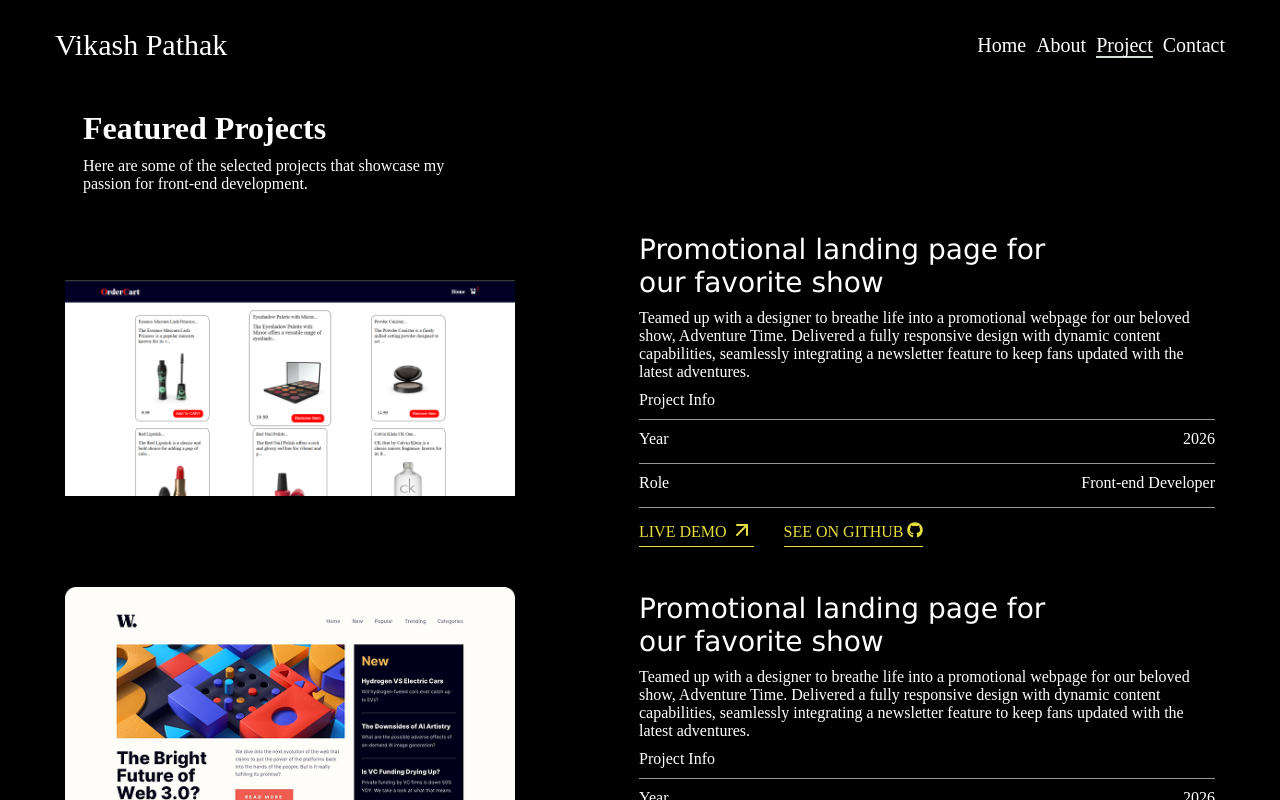
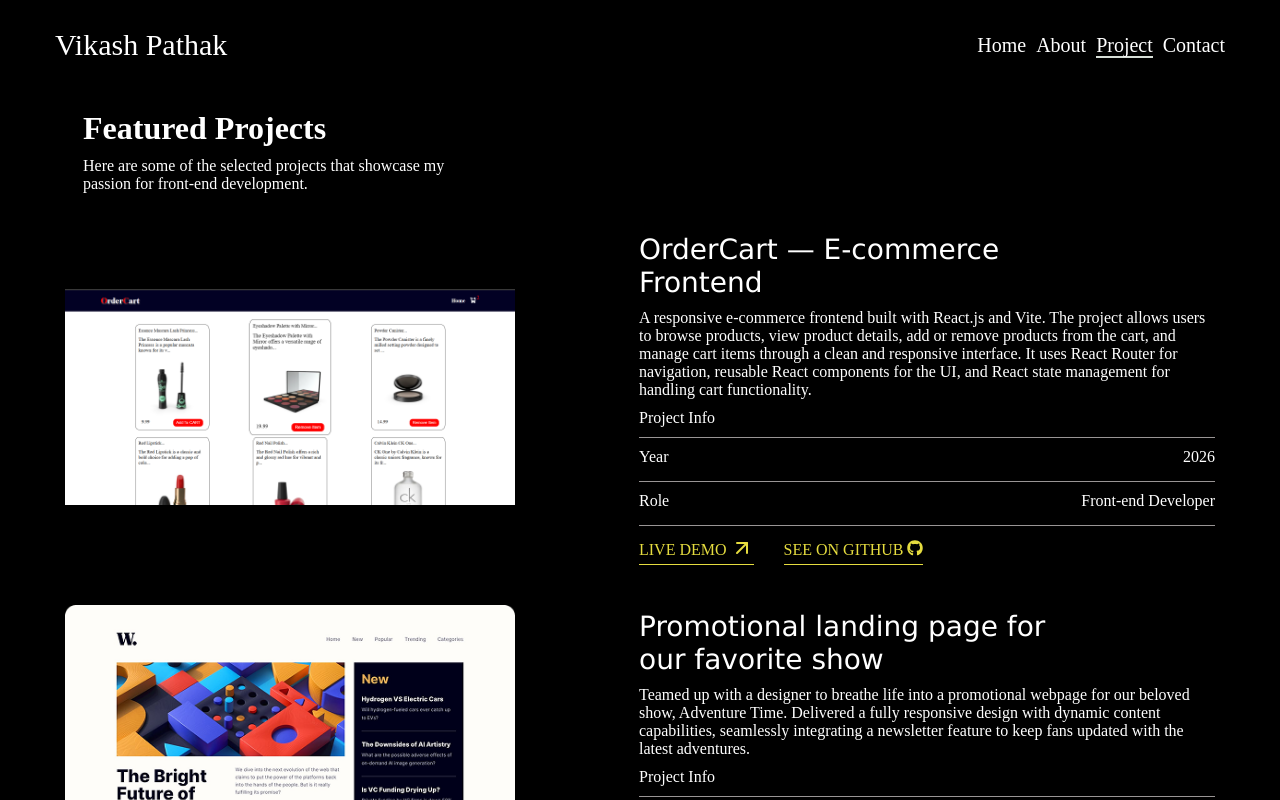
Before and after one commit to vikashpathak01/Portfolio-Web, a React (Vite) app: page /project in a window 1280 px wide. Shown: the top 800 px of the page. Built offline with nearby package versions, Linux system fonts and the light colour scheme.

Commit message:
Updated project

```diff
--- a/src/pages/Contact.jsx
+++ b/src/pages/Contact.jsx
@@ -3,6 +3,7 @@ import { FaLinkedinIn } from "react-icons/fa";
 import { IoLogoGithub } from "react-icons/io";
 import { FaXTwitter } from "react-icons/fa6";
 import { FaInstagram } from "react-icons/fa6";
+import resume from "../assets/vikashcv.pdf"
 
 const Contact = () => {
   return (
@@ -10,11 +11,20 @@ const Contact = () => {
       <div className="Contact-Container">
         <div className="Contact-Container-Info">
           <h1>Let’s connect</h1>
-          <div >
-            <span className="Contact-Mail">Say hello at</span> <a href="" className="Mail">vikashpathak100v@gmail.com</a>
+          <div>
+            <span className="Contact-Mail">Say hello at</span>{" "}
+            <a href="mailto:vikashpathak100v@gmail.com" className="Mail">
+              vikashpathak100v@gmail.com
+            </a>
           </div>
           <div>
-          <span className="Contact-Resume">  For more info, here’s my </span><a href="" className="resume">resume</a>
+            <span className="Contact-Resume"> For more info, here’s my </span>
+            <a
+              href={resume} download
+              className="resume"
+            >
+              resume
+            </a>
           </div>
           <div className="Contact-Social-Links">
             <a href="">
@@ -34,24 +44,49 @@ const Contact = () => {
         <div className="Form-Main-Container">
           <form action="" className="Form-Container">
             <div className="Form-Input">
-              <label htmlFor="name" className="label">Name</label>
-              <input type="text" id="name" name="name" className="Input-Container "/>
+              <label htmlFor="name" className="label">
+                Name
+              </label>
+              <input
+                type="text"
+                id="name"
+                name="name"
+                className="Input-Container "
+              />
             </div>
             <div className="Form-Input">
               <label htmlFor="email">Email</label>
-              <input type="email" id="email" name="email" className="Input-Container "/>
+              <input
+                type="email"
+                id="email"
+                name="email"
+                className="Input-Container "
+              />
             </div>
             <div className="Form-Input">
               <label htmlFor="subject">Subject</label>
-              <input type="text" id="subject" name="name" className="Input-Container "/>
+              <input
+                type="text"
+                id="subject"
+                name="name"
+                className="Input-Container "
+              />
             </div>
             <div className="Form-Input">
-              <label htmlFor="message" className="">Message</label>
-              <textarea type="text" id="message" name="name" rows={6} className="Text-Area-Container "/>
+              <label htmlFor="message" className="">
+                Message
+              </label>
+              <textarea
+                type="text"
+                id="message"
+                name="name"
+                rows={6}
+                className="Text-Area-Container "
+              />
             </div>
-             <div className="Form-Submit">
+            <div className="Form-Submit">
               <button className="Form-Button">Submit</button>
-             </div>
+            </div>
           </form>
         </div>
       </div>
--- a/src/pages/Projects.jsx
+++ b/src/pages/Projects.jsx
@@ -22,15 +22,14 @@ const Projects = () => {
             <img src={ecom} alt="" />
           </div>
           <div className="Project-Details ">
-            <p className="Project-Title">
-              Promotional landing page for our favorite show
-            </p>
+            <p className="Project-Title">OrderCart — E-commerce Frontend</p>
             <p className="Project-Description">
-              Teamed up with a designer to breathe life into a promotional
-              webpage for our beloved show, Adventure Time. Delivered a fully
-              responsive design with dynamic content capabilities, seamlessly
-              integrating a newsletter feature to keep fans updated with the
-              latest adventures.
+              A responsive e-commerce frontend built with React.js and Vite. The
+              project allows users to browse products, view product details, add
+              or remove products from the cart, and manage cart items through a
+              clean and responsive interface. It uses React Router for
+              navigation, reusable React components for the UI, and React state
+              management for handling cart functionality.
             </p>
             <div className="Project-Info-Container">
               <p className="Project-Info">Project Info</p>
@@ -52,7 +51,10 @@ const Projects = () => {
                   <ArrowUpRight />
                 </span>
               </a>
-              <a href="https://github.com/vikashpathak01/Order-Cart" target="_blank">
+              <a
+                href="https://github.com/vikashpathak01/Order-Cart"
+                target="_blank"
+              >
                 <span>SEE ON GITHUB</span>
                 <span>
                   <FaGithub />
```
